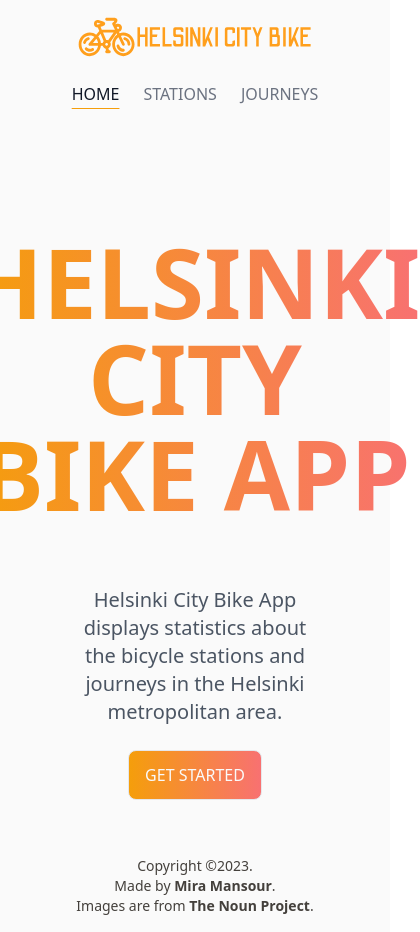
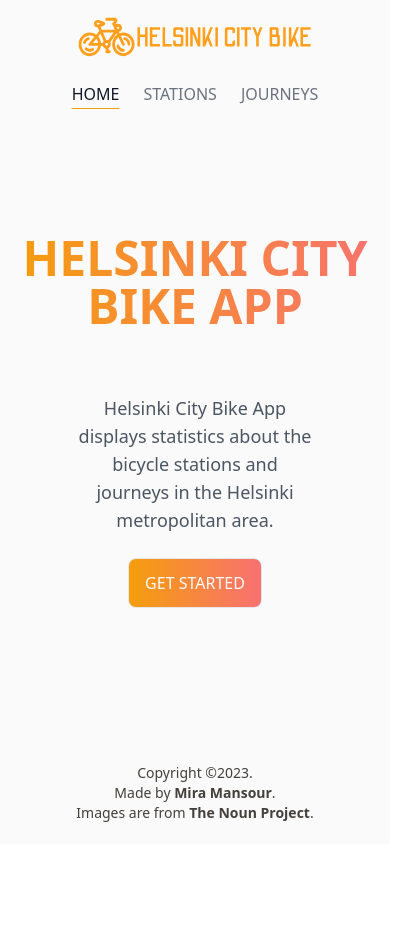
Before and after one commit to mimansour/Helsinki-City-Bike-App, a Next.js app: page / in a window 390 px wide. Shown: the whole page, 420 px wide, since content can reach past the window. After the commit the page ends 844 px from the top, so only its background shows below. Built offline with nearby package versions, Linux system fonts and the light colour scheme; a web font is replaced by a local one.

Commit message:
style: improve responsiveness

```diff
--- a/components/Layout.tsx
+++ b/components/Layout.tsx
@@ -4,7 +4,7 @@ import { PropsWithChildren } from 'react'
 
 export default function Layout(props: PropsWithChildren) {
   return (
-    <div className="bg-neutral-50 text-stone-700 font-sans min-h-screen">
+    <div className="bg-neutral-50 text-stone-700 font-sans h-full min-h-screen min-w-fit">
       <Navbar />
       <main className="min-h-[75vh] py-10">{props.children}</main>
       <Footer />
--- a/components/tables/JourneysTable.tsx
+++ b/components/tables/JourneysTable.tsx
@@ -34,13 +34,15 @@ export default function JourneysTable({
                   <th
                     key={header.id}
                     colSpan={header.colSpan}
-                    className="px-6 py-3"
+                    className="md:px-6 py-4 px-2"
                   >
-                    <div className="flex md:gap-x-4">
-                      {flexRender(
-                        header.column.columnDef.header,
-                        header.getContext()
-                      )}
+                    <div className="flex w-32 md:w-auto gap-x-2 md:gap-x-4">
+                      <span className="w-min md:w-auto">
+                        {flexRender(
+                          header.column.columnDef.header,
+                          header.getContext()
+                        )}
+                      </span>
                       <ArrowIconButton
                         ariaLabel={header.id}
                         onClick={() => onSorting(header.id)}
@@ -56,7 +58,7 @@ export default function JourneysTable({
           {table.getRowModel().rows.map((row) => (
             <tr key={row.id} className="bg-white border-b md:text-base text-xs">
               {row.getVisibleCells().map((cell) => (
-                <td key={cell.id} className="px-6 py-4">
+                <td key={cell.id} className="md:px-6 px-2 py-4">
                   {flexRender(cell.column.columnDef.cell, cell.getContext())}
                 </td>
               ))}
--- a/pages/index.tsx
+++ b/pages/index.tsx
@@ -2,10 +2,10 @@ import PrimaryLinkButton from 'components/general/PrimaryLinkButton'
 
 const Home = () => (
   <div className="pt-20 flex flex-col justify-center items-center gap-y-6 text-center">
-    <h1 className="text-8xl max-w-4xl uppercase font-bold bg-clip-text text-transparent bg-gradient-to-r from-amber-500 to-red-400">
+    <h1 className="md:text-8xl text-5xl max-w-4xl uppercase font-bold bg-clip-text text-transparent bg-gradient-to-r from-amber-500 to-red-400">
       Helsinki City Bike App
     </h1>
-    <p className="w-3/5 pt-10 text-xl text-gray-600">
+    <p className="w-3/5 pt-10 md:text-xl text-lg text-gray-600">
       Helsinki City Bike App displays statistics about the bicycle stations and
       journeys in the Helsinki metropolitan area.
     </p>
--- a/pages/journeys.tsx
+++ b/pages/journeys.tsx
@@ -61,7 +61,7 @@ export default function Journeys({ journeys }: { journeys: Journey[] }) {
   return (
     <div className="gap-y-6 flex flex-col items-center">
       <h1 className="font-bold text-3xl text-center uppercase">Journeys</h1>
-      <div>
+      <div className="m-4">
         <SearchInput value={params.filterBy} onFilterChange={onFilterChange} />
         <JourneysTableContainer data={journeyData} onSorting={onSorting} />
         <div className="w-full flex justify-center py-10">
```
